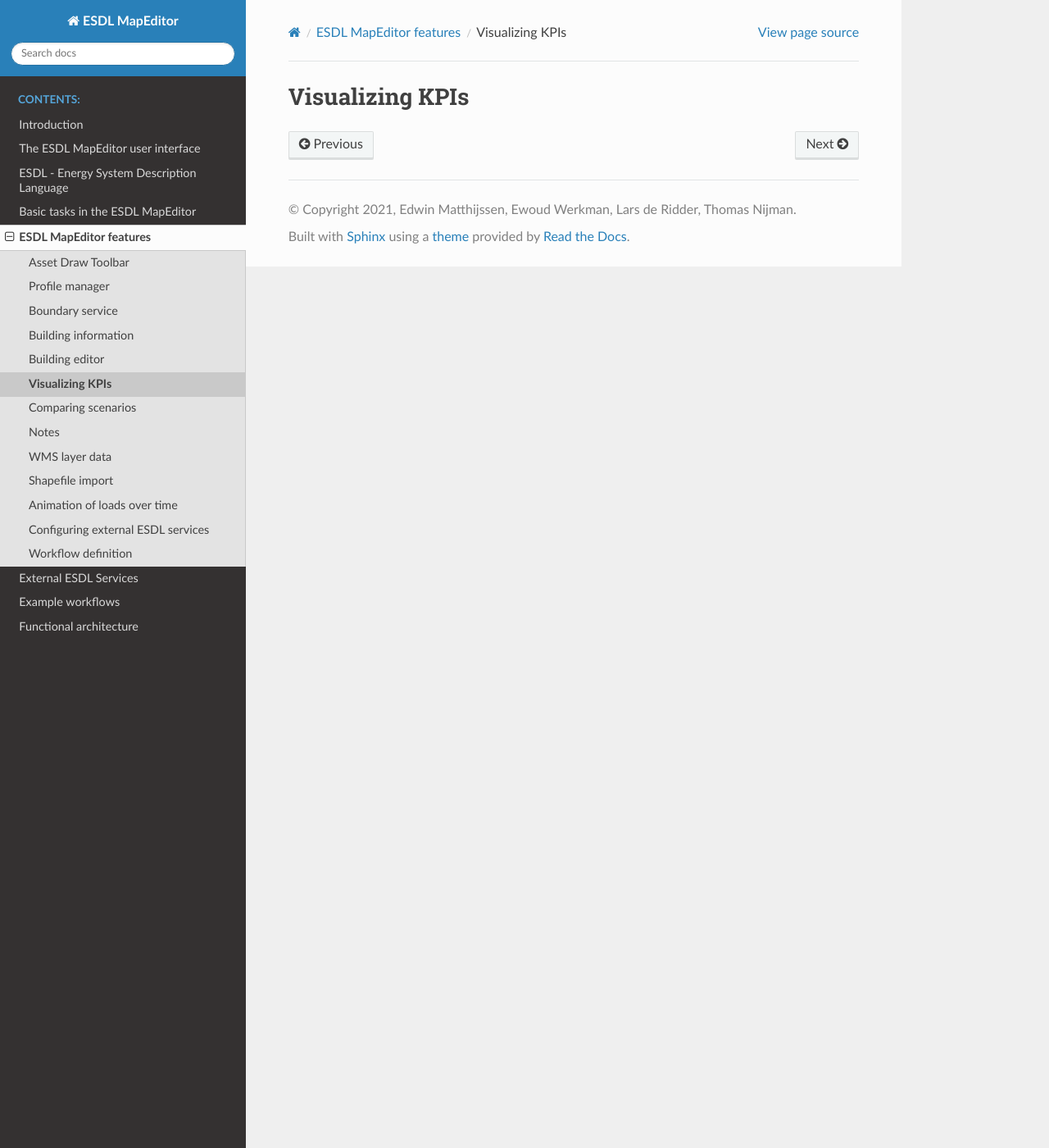
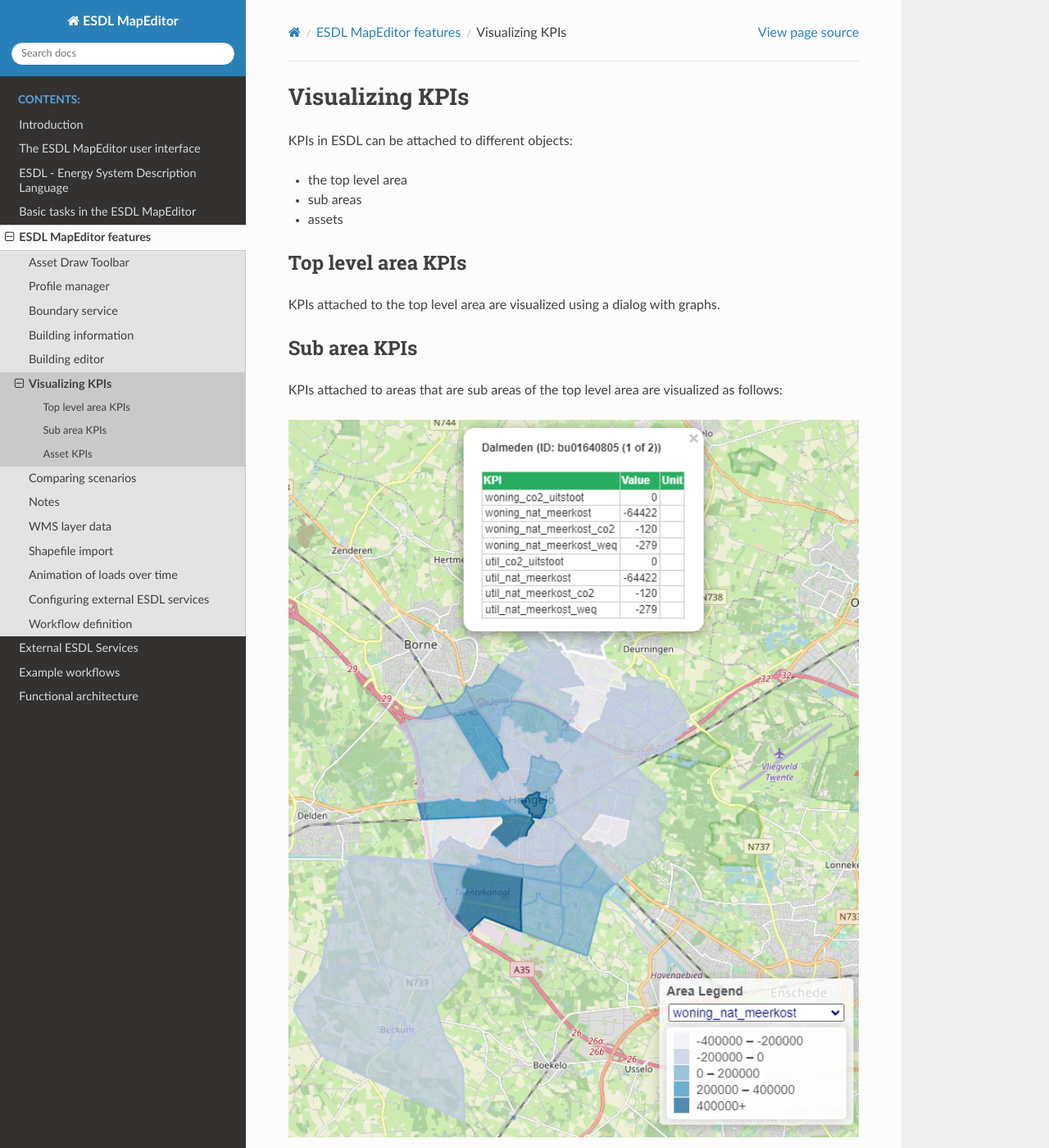
Before and after one commit to ESDLMapEditorESSIM/ESDLMapEditorDocumentation, a Sphinx documentation site: the page built from docs/source/features/visualizing_kpis.rst, in a window 1280 px wide and 1400 px high. Shown: the whole window at 82% size. Built offline with Sphinx 7.4.7 and the Read the Docs theme 2.0.0, drawn with Linux system fonts in a browser that asks for light colours; some of the changed text lies outside the part shown.

Commit message:
Some info on visualizing sub area KPIs

```diff
--- a/docs/source/features/visualizing_kpis.rst
+++ b/docs/source/features/visualizing_kpis.rst
@@ -1,2 +1,27 @@
 Visualizing KPIs
 ================
+
+KPIs in ESDL can be attached to different objects:
+
+- the top level area
+- sub areas
+- assets
+
+Top level area KPIs
+-------------------
+KPIs attached to the top level area are visualized using a dialog with graphs.
+
+Sub area KPIs
+-------------
+KPIs attached to areas that are sub areas of the top level area are visualized as follows:
+
+.. image:: images/sub_area_kpis.png
+  :width: 800
+  :alt: KPIs added to sub areas
+
+- In the legend at the bottom right you can choose the KPI that is used for coloring the areas
+- If you hover over the areas, all KPIs attached to that area are shown as a table in the tooltip
+
+Asset KPIs
+----------
+Asset KPIs are currently not visualized
```
Also changed, not shown: docs/source/features/images/sub_area_kpis.png (added).
